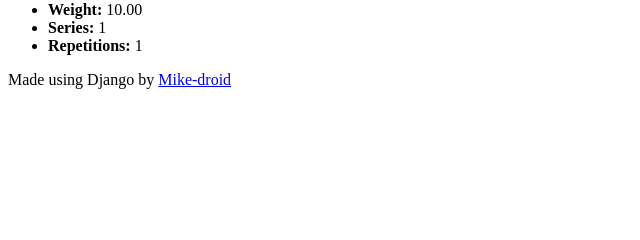
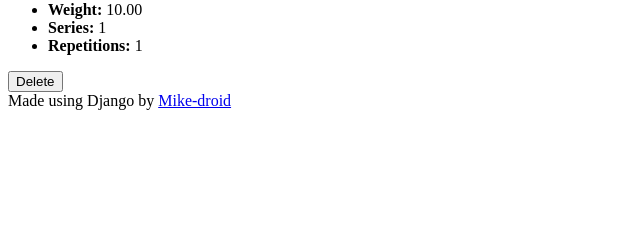
Before and after one commit to Mike-droid/django-gymapp, a Django app: page /register_workouts/1/ in a window 1280 px wide. Shown: the part 221-461 px from the top of the page, without its empty margins (0-640 px from the left). Run offline with Django 4.2, Linux system fonts and the light colour scheme; a user stored in the database is signed in; tables that the repository leaves empty hold one stand-in row (values such as "Sample post"); data that the repository does not hold is empty.

Commit message:
deleting specific workout

```diff
--- a/gymapp/urls.py
+++ b/gymapp/urls.py
@@ -32,5 +32,6 @@ urlpatterns = [
     path('exercises/', exercises_views.exercises_list, name='exercises_list'),
     path('register_workouts/', rw_views.register_workouts, name='register_workouts'),
     path('register_workouts/<int:registerworkout_id>/', rw_views.register_workout_detail, name='register_workout_detail'),
+    path('register_workouts/<int:registerworkout_id>/delete/', rw_views.register_workout_delete, name='register_workout_delete'),
     path('workout_sessions/', ws_views.workout_sessions, name='workout_sessions'),
 ]+ static(settings.MEDIA_URL, document_root=settings.MEDIA_ROOT)
--- a/registerworkouts/templates/register_workout_detail.html
+++ b/registerworkouts/templates/register_workout_detail.html
@@ -14,6 +14,11 @@
     <li><strong>Repetitions:</strong> {{ workout.repetitions }}</li>
   </ul>
 
+  <form action="{% url 'register_workout_delete' registerworkout_id=workout.id %}" method="post">
+    {% csrf_token %}
+    <button type="submit">Delete</button>
+  </form>
+
   {% block footer %}
     {% include 'footer.html' %}
   {% endblock footer %}
--- a/registerworkouts/views.py
+++ b/registerworkouts/views.py
@@ -32,3 +32,12 @@ def register_workout_detail(request, registerworkout_id):
   return render(request, 'register_workout_detail.html', {
     'workout': workout
   })
+
+
+@login_required
+def register_workout_delete(request, registerworkout_id):
+  workout = get_object_or_404(RegisterWorkout, pk=registerworkout_id)
+  if request.method == 'POST':
+    workout.delete()
+    return redirect('register_workouts')
+  return redirect('register_workout_details', registerworkout_id=registerworkout_id)
```
